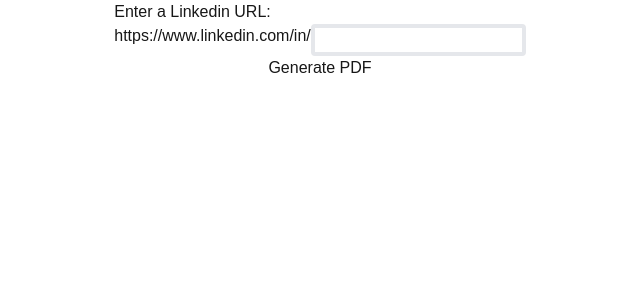
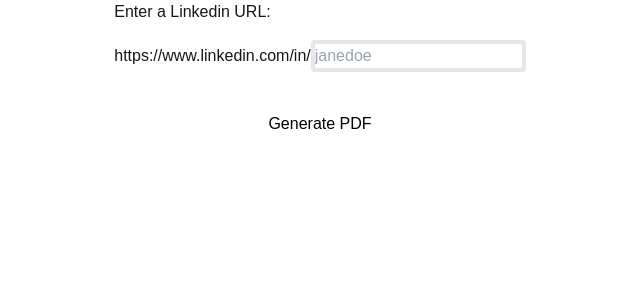
Before and after one commit to ajasinger/li-profile-finder, a Next.js app: page / in a window 1280 px wide. Shown: the top 300 px of the page, without its empty margins (320-960 px from the left). Built offline with nearby package versions, Linux system fonts and the light colour scheme.

Commit message:
code handleSubmit

```diff
--- a/app/components/Form.jsx
+++ b/app/components/Form.jsx
@@ -23,23 +23,50 @@
     //onSubmit
 
     const handleFormSubmit = async(e) => {
-        console.log('submitted');
+        e.preventDefault();
+
+        const res = await fetch('/api/websiteData', {
+            method: 'POST',
+            headers: {
+                'Content-Type': 'application/json'
+            },
+            body: JSON.stringify({
+                name
+            })
+        });
+
+        if(!res.ok) {
+            setError(true);
+            console.log('fetch error in handleFormSubmit')
+        }
+
+        const data = await res.json();
     }
 
     return(
         <div>
-            <form onSubmit={handleFormSubmit} className="flex flex-col">
+            <form onSubmit={handleFormSubmit} className="flex flex-col gap-4">
                 <label htmlFor="name">Enter a Linkedin URL:</label>
-                <div className="flex">
+                <div className="flex items-center">
                     <p>https://www.linkedin.com/in/</p>
                     <input
                         id="name"
                         name="name"
                         type="text"
+                        value={name}
+                        onChange={e => setName(e.target.value)}
+                        autoComplete="name"
+                        placeholder="janedoe"
                         className="border-4 border-color:black rounded"
                     />
                 </div>
-                <button type="submit">Generate PDF</button>
+                <button
+                    type="submit"
+                    disabled={loading}
+                    className="p-6 bg-blue text-black"
+                >
+                    Generate PDF
+                </button>
             </form>
 
         </div>
```
